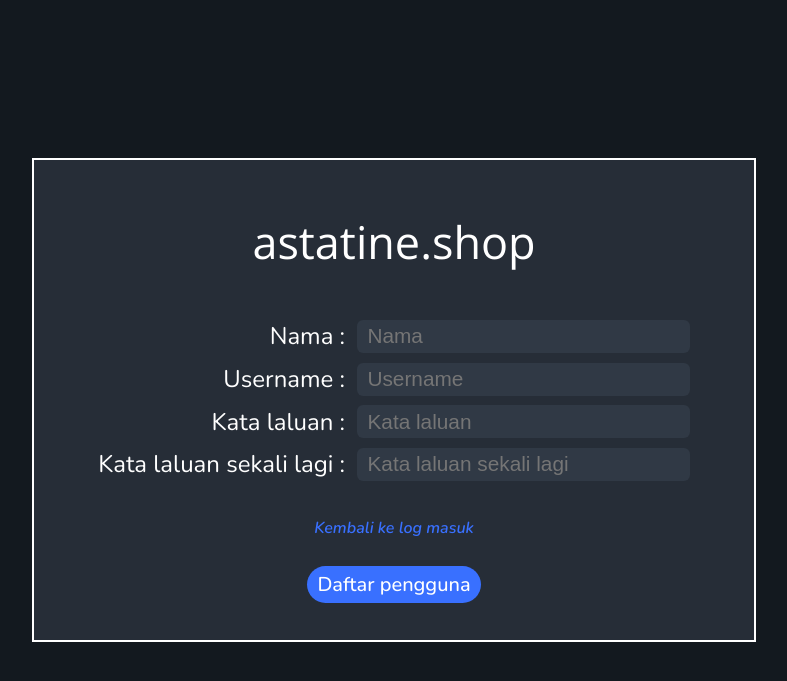
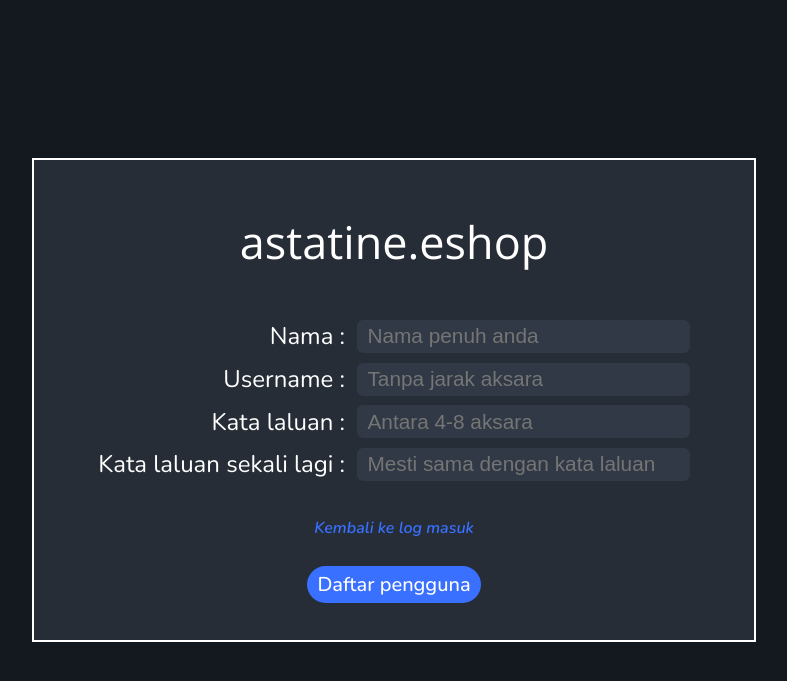
Before and after one commit to Asianerd/SK_astatine, a PHP site: page /signup.php in a window 1280 px wide. Shown: the top 681 px of the page, without its empty margins (246-1033 px from the left). Run offline with PHP 8.4, Linux system fonts and the light colour scheme; some web fonts are replaced.

```diff
--- a/signup.php
+++ b/signup.php
@@ -88,7 +88,7 @@ if ($status == signupStatus::Success) {
 <!DOCTYPE html>
 <html>
     <head>
-        <title>Astatine.shop : Sign up</title>
+        <title>Astatine.eshop : Daftar akaun</title>
         <script type="text/javascript" src="https://code.jquery.com/jquery-3.6.0.min.js"></script>
         <link rel="icon" type="image/x-icon" href="/favicon.ico">
         <link rel="stylesheet" href="./styles/style.css">
@@ -98,7 +98,7 @@ if ($status == signupStatus::Success) {
         <div style="height:100vh; width:100vw; padding:0; margin:0; display:flex; justify-content:center; align-items:center;">
             <div class="parent signup">
                 <h1>
-                    astatine.shop
+                    astatine.eshop
                 </h1>
                 <h2 id="status">
                     <?php
@@ -110,13 +110,13 @@ if ($status == signupStatus::Success) {
                 <form class="form" action="signup.php" method="POST" autocomplete="on" onsubmit="return validateForm();">
                     <div id="fields">
                         <h2>Nama : </h2>
-                        <input placeholder="Nama" class="signup_inputField" id="signup_name" type="text" name="signup_name">
+                        <input placeholder="Nama penuh anda" class="signup_inputField" id="signup_name" type="text" name="signup_name">
                         <h2>Username : </h2>
-                        <input placeholder="Username" class="signup_inputField" id="signup_username" type="text" name="signup_username">
+                        <input placeholder="Tanpa jarak aksara" class="signup_inputField" id="signup_username" type="text" name="signup_username">
                         <!-- Add show password button? -->
                         <h2>Kata laluan : </h2>
                         <div id="password_criteria">
-                            <input placeholder="Kata laluan" class="signup_inputField" id="signup_password" type="password" name="signup_password" autocomplete="on" onkeyup="onPasswordUpdate();">
+                            <input placeholder="Antara 4-8 aksara" class="signup_inputField" id="signup_password" type="password" name="signup_password" autocomplete="on" onkeyup="onPasswordUpdate();">
                             <div>
                                 <img src="./assets/logos/cross.png">
                                 <h3>antara 4-8 aksara</h3>
@@ -133,7 +133,7 @@ if ($status == signupStatus::Success) {
                             </div>
                         </div>
                         <h2>Kata laluan sekali lagi : </h2>
-                        <input placeholder="Kata laluan sekali lagi" class="signup_inputField" id="signup_confirm_password" type="password" name="signup_confirm_password" autocomplete="on">
+                        <input placeholder="Mesti sama dengan kata laluan" class="signup_inputField" id="signup_confirm_password" type="password" name="signup_confirm_password" autocomplete="on">
                     </div>
                     <a id="login" href="/login.php">
                         Kembali ke log masuk
```
Also changed, not shown: admin/daftar.php (+6 -6 lines).
